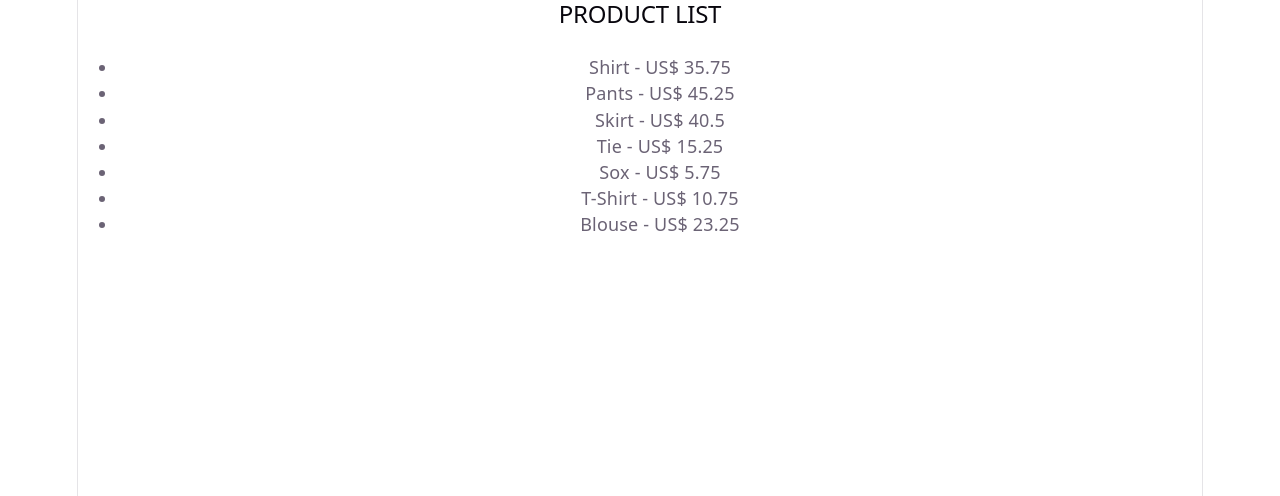
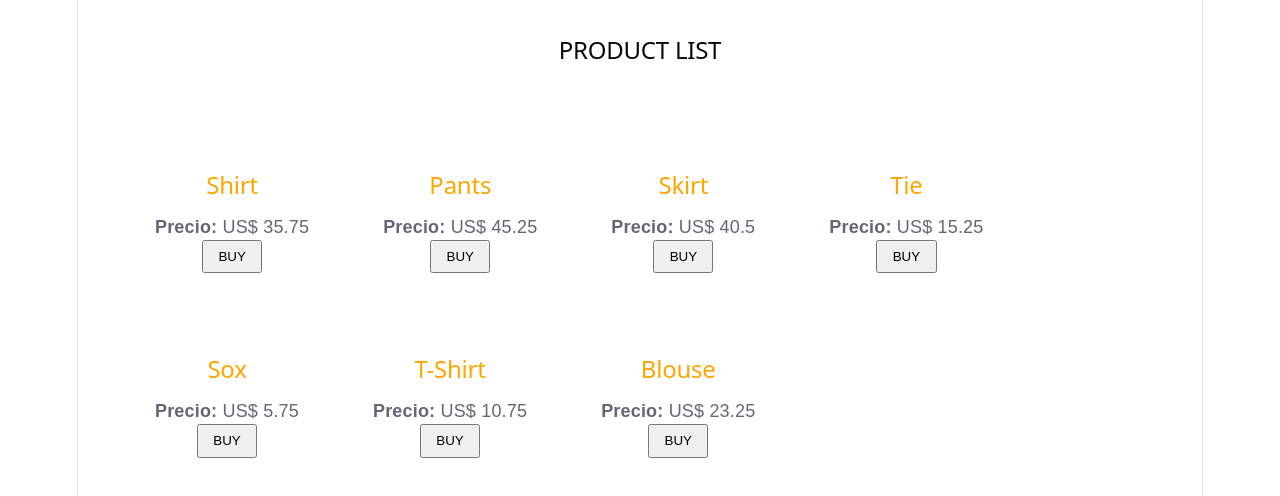
Before and after one commit to migarcos/react_essentials, a React (Vite) app: page / in a window 1280 px wide. Shown: the top 496 px of the page. Built offline with nearby package versions, Linux system fonts and the light colour scheme.

Commit message:
Item as Card

```diff
--- a/src/components/Catalog.jsx
+++ b/src/components/Catalog.jsx
@@ -1,4 +1,6 @@
 import React from "react";
+import Item from "./Item";
+import "../css/prods.css"
 
 const Catalog = () => {
 
@@ -14,6 +16,7 @@ const Catalog = () => {
 
     return (
         <>
+            <section>
                 <h2>PRODUCT LIST</h2>
 
                 { prods.length === 0 ? (
@@ -22,11 +25,12 @@ const Catalog = () => {
                     <ul>
                         { prods.map(
                             (prod) => (
-                        <li key={prod.id}> {prod.name} - US$ {prod.value} </li>
+                                < Item key={prod.id}  product={prod} />
                             )
                         )}
                     </ul>
                 )}
+            </section>
         </>
     )
 
--- /dev/null
+++ b/src/components/Item.jsx
@@ -0,0 +1,17 @@
+import React from 'react'
+
+const Item = ({product}) => {
+  return (
+    <>
+        <article>
+            <h2>{product.name}</h2>
+            <p><strong>Precio:</strong> US$ {product.value}</p>
+            <button>
+                BUY
+            </button>
+        </article>
+    </>
+  )
+}
+
+export default Item
--- /dev/null
+++ b/src/css/prods.css
@@ -0,0 +1,23 @@
+h2 { padding: 2rem;}
+
+section {
+    display: grid;
+}
+
+ul {
+    display: flex;
+    flex-wrap: wrap;
+}
+
+article {
+    border: white solid 1px;
+    border-radius: 1rem;
+    margin: 1rem;
+    padding: 1rem;
+
+    h2 { color: orange; padding: 0.4rem 0.8rem;}
+
+    p { font-family: Arial, Helvetica, sans-serif; }
+
+    button { padding: 0.4rem 0.8rem; }
+}
```
Lines whose indentation alone changed are shown as unchanged.
